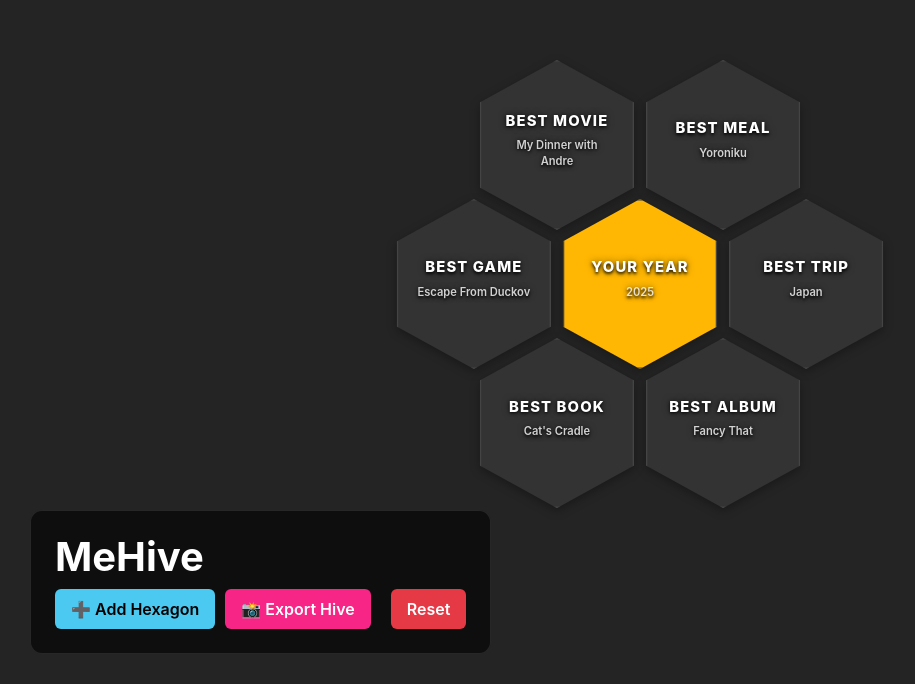
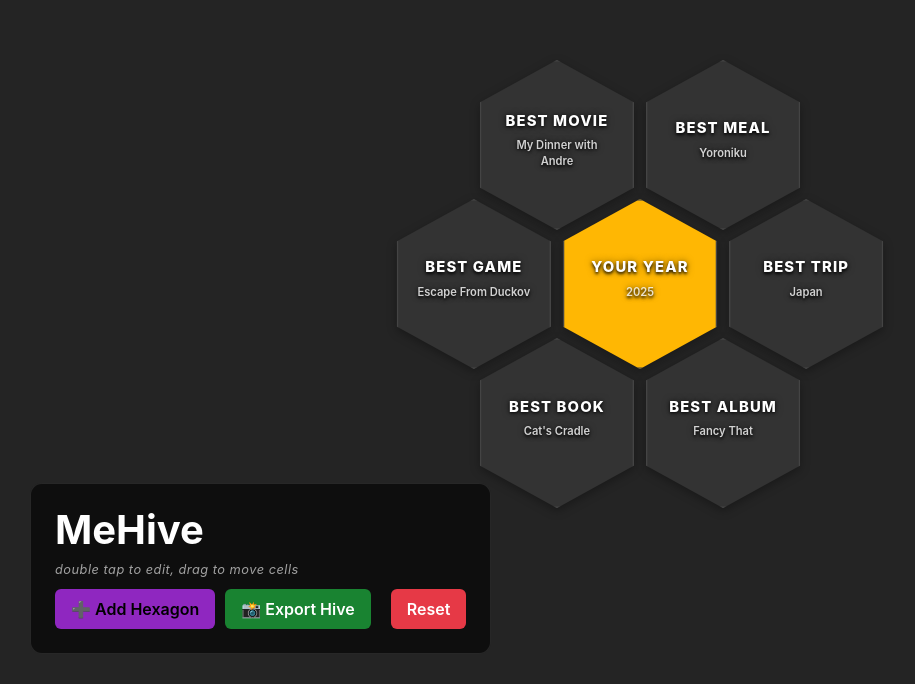
Before and after one commit to nafisn/mehive, a React (Vite) app: page / in a window 1280 px wide. Shown: the part 116-800 px from the top of the page, without its empty margins (0-915 px from the left). Built offline with nearby package versions, Linux system fonts and the light colour scheme.

Commit message:
Hopefully final beta changes

```diff
--- a/src/App.css
+++ b/src/App.css
@@ -28,11 +28,13 @@
     color: white;
 }
 
-.ui-controls p {
-    margin: 0;
-    opacity: 0.8;
-    font-size: 0.9rem;
-    color: white;
+.instructions {
+    margin: 0 0 10px 0;
+    opacity: 0.7;
+    font-size: 0.8rem;
+    color: #e0e0e0;
+    font-style: italic;
+    letter-spacing: 0.5px;
 }
 
 .button-group {
@@ -57,12 +59,12 @@
 }
 
 .add-btn {
-    background-color: #4cc9f0;
+    background-color: #8f27c0;
     color: #000;
 }
 
 .export-btn {
-    background-color: #f72585;
+    background-color: #1eb541b4;
     color: #fff;
 }
 
--- a/src/App.jsx
+++ b/src/App.jsx
@@ -146,6 +146,7 @@ function App() {
 
       <div className="ui-controls">
         <h1>MeHive</h1>
+        <p className="instructions">double tap to edit, drag to move cells</p>
         <div className="button-group">
           <button className="add-btn" onClick={handleAddHexagon}>
             ➕ Add Hexagon
--- a/src/components/Hexagon.module.css
+++ b/src/components/Hexagon.module.css
@@ -6,11 +6,12 @@
     justify-content: center;
     align-items: center;
     margin: 0;
-    cursor: pointer;
     filter: drop-shadow(0 4px 6px rgba(0, 0, 0, 0.3));
     opacity: 0;
     animation: fadeInUp 0.6s cubic-bezier(0.175, 0.885, 0.32, 1.275) forwards;
     transition: transform 0.3s ease, filter 0.3s ease;
+    pointer-events: none;
+    /* Let clicks pass through the wrapper */
 }
 
 .hexagonWrapper:hover {
@@ -40,6 +41,9 @@
     background-position: center;
     border: 2px solid #444;
     transition: transform 0.3s ease, border-color 0.3s ease;
+    pointer-events: auto;
+    /* Capture clicks only on the shape */
+    cursor: pointer;
 }
 
 .hexagonContent {
@@ -51,6 +55,13 @@
     align-items: center;
     justify-content: center;
     transition: transform 0.3s ease;
+    pointer-events: none !important;
+}
+
+.hexagonContent>* {
+    pointer-events: none !important;
+    user-select: none !important;
+    -webkit-user-select: none !important;
 }
 
 .hexagonWrapper:hover .hexagonContent {
@@ -66,6 +77,7 @@
     text-shadow: 0 2px 4px rgba(0, 0, 0, 0.9), 0 0 10px rgba(0, 0, 0, 0.5);
     word-break: break-word;
     max-width: 90%;
+    pointer-events: none;
 }
 
 .subtitle {
@@ -75,6 +87,7 @@
     font-weight: 600;
     text-shadow: 0 2px 4px rgba(0, 0, 0, 0.9), 0 0 8px rgba(0, 0, 0, 0.5);
     max-width: 90%;
+    pointer-events: none;
 }
 
 .centerNode {
--- a/src/components/HoneycombGrid.jsx
+++ b/src/components/HoneycombGrid.jsx
@@ -67,6 +67,7 @@ const DraggableHexagon = ({ item, index, isCenter, position, onStop, onHexagonCl
                     position: 'absolute',
                     top: 0,
                     left: 0,
+                    pointerEvents: 'none', // Allow clicks to pass through the bounding box
                     ...divStyle // Apply animation delay here
                 }}
             >
```
